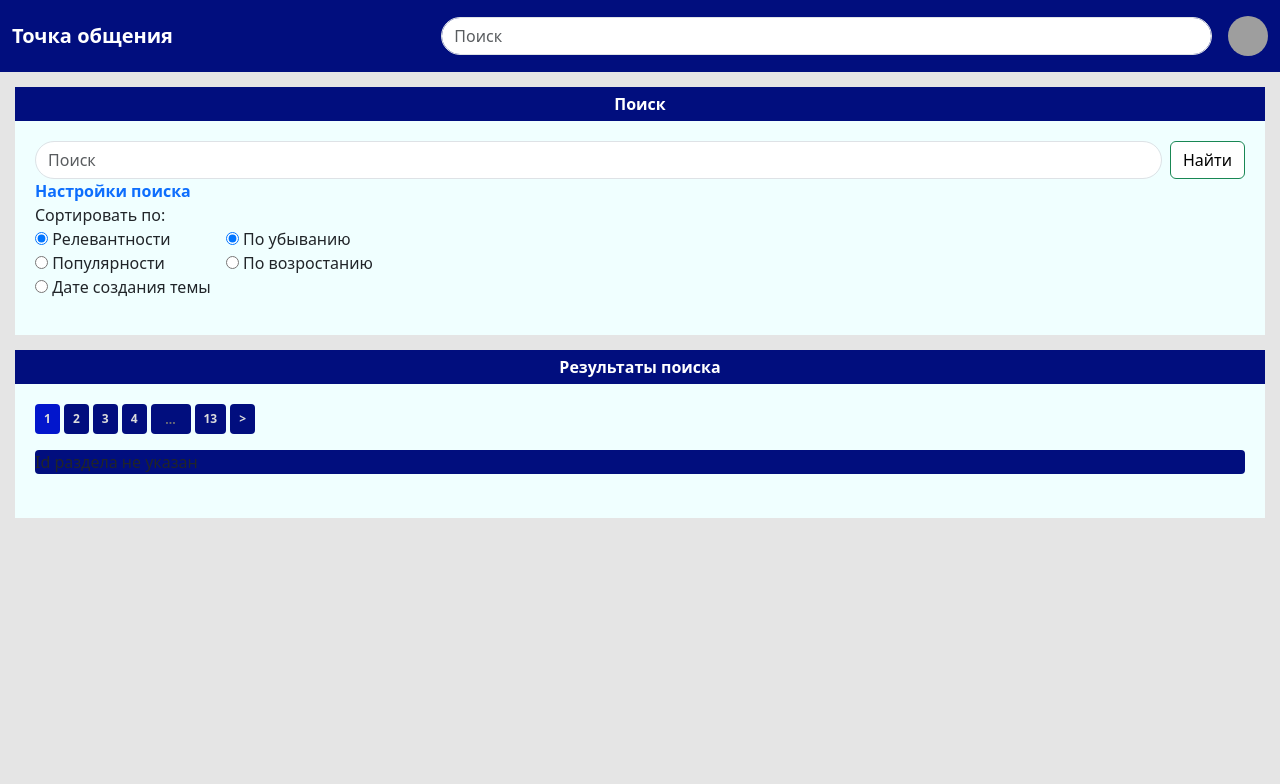
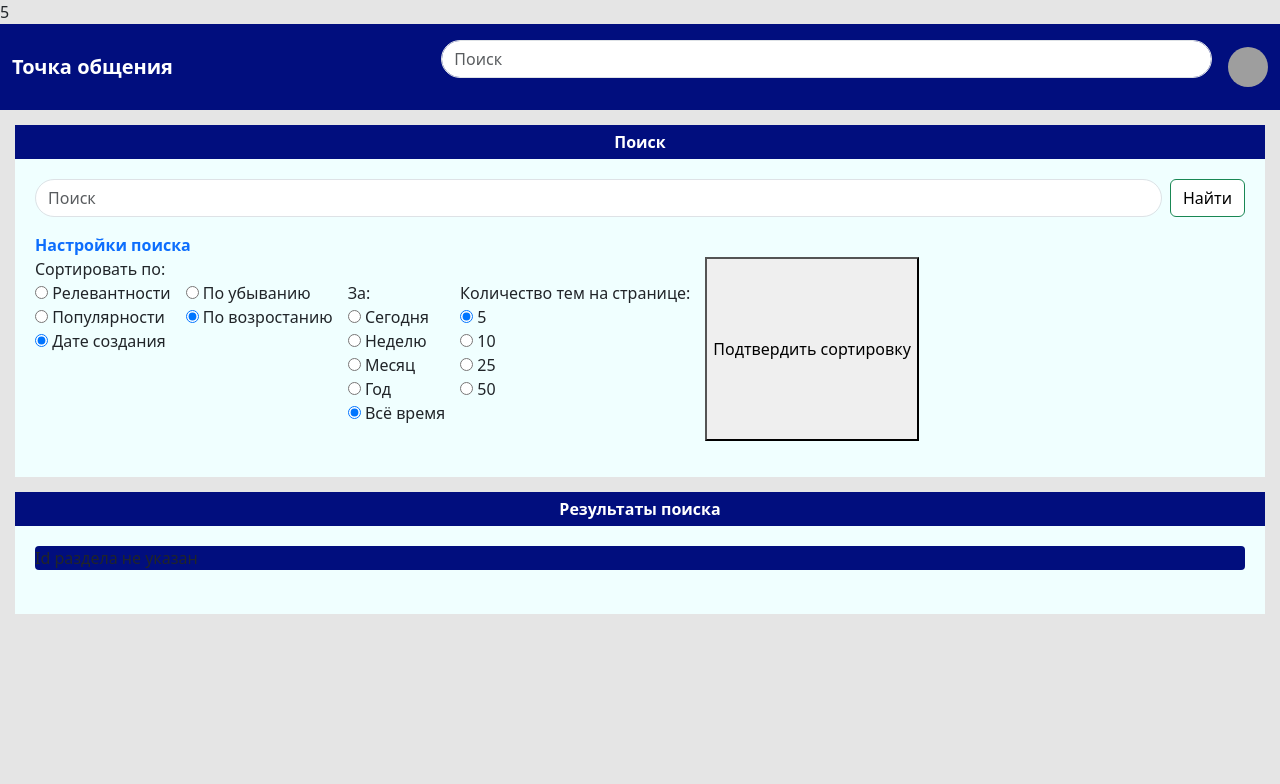
Before and after one commit to DaniilSamoilov/STP_htdocs, a PHP site: page /site/themes/index.php in a window 1280 px wide, after a click on "Настройки поиска". Shown: the top 784 px of the page. Run offline with PHP 8.4, Linux system fonts and the light colour scheme; grey boxes are pictures that could not be loaded.

Commit message:
Добавлена сортировка и фильтрация

```diff
--- a/site/themes/index.php
+++ b/site/themes/index.php
@@ -3,11 +3,20 @@ session_start();
 require_once("../scripts/connect_to_db.php");
 require_once("../scripts/get_user_info.php");
 
+$chapterid = isset($_GET['chapterid']) ? $_GET['chapterid'] : 0;
 // данные для пагинации
 $page = isset($_GET['page']) ? $_GET['page'] : 1;
-$limit_on_page = isset($_POST['$limit_on_page']) ? $_GET['$limit_on_page'] : 1;
+$limit_on_page = isset($_GET['limit_on_page']) ? $_GET['limit_on_page'] : 5;
+echo "$limit_on_page <br>";
 $offset = $limit_on_page * ($page - 1);
 //$count_pages количество страниц вычисляется ниже
+
+// данные фильтрации и сортировки
+// сначала устанавливаются из POST, а затем из COOKIE, чтобы при перелистывании страницы, настройки не сбивались
+$filter1 = isset($_GET['filter1']) ? $_GET['filter1'] : "all_time";
+$filter2 = isset($_GET['filter2']) ? $_GET['filter2'] : "creation-date";
+$filter3 = isset($_GET['filter3']) ? $_GET['filter3'] : "ascending";
+
 ?>
 
 
@@ -38,63 +47,93 @@ $offset = $limit_on_page * ($page - 1);
                 Настройки поиска
             </a>
             <div class="collapse" id="search-settings">
-                <form class="d-flex search-filter-container">
+                <form class="d-flex search-filter-container" action="./?chapterid=1&page=2" method="GET">
                     <ul>
                         <li>Сортировать по:</li>
                         <li>
-                            <input name="filter2" type="radio" id="relevance" value="relevance" checked>
+                            <input name="filter2" type="radio" id="relevance" value="relevance" <?php if ($filter2 == "relevance") echo "checked" ?>>
                             <label for="relevance">Релевантности</label>
                         </li>
                         <li>
-                            <input name="filter2" type="radio" id="popularity" value="popularity">
+                            <input name="filter2" type="radio" id="popularity" value="popularity" <?php if ($filter2 == "popularity") echo "checked" ?>>
                             <label for="popularity">Популярности</label>
                         </li>
                         <li>
-                            <input name="filter2" type="radio" id="creation-date" value="creation-date">
-                            <label for="creation-date">Дате создания темы</label>
+                            <input name="filter2" type="radio" id="creation-date" value="creation-date" <?php if ($filter2 == "creation-date") echo "checked" ?>>
+                            <label for="creation-date">Дате создания</label>
                         </li>
                     </ul>
                     <ul>
                         <br>
                         <li>
-                            <input name="filter3" type="radio" id="descending" value="descending" checked>
+                            <input name="filter3" type="radio" id="descending" value="descending" <?php if ($filter3 == "descending") echo "checked" ?>>
                             <label for="descending">По убыванию</label>
                         </li>
                         <li>
-                            <input name="filter3" type="radio" id="ascending" value="ascending">
+                            <input name="filter3" type="radio" id="ascending" value="ascending" <?php if ($filter3 == "ascending") echo "checked" ?>>
                             <label for="ascending">По возростанию</label>
                         </li>
                     </ul>
+                    <ul>
+                        <br>
+                        За:
+                        <li>
+                            <input name="filter1" type="radio" id="today" value="today" <?php if ($filter1 == "today") echo "checked" ?>>
+                            <label for="today">Сегодня</label>
+                        </li>
+                        <li>
+                            <input name="filter1" type="radio" id="week" value="week" <?php if ($filter1 == "week") echo "checked" ?>>
+                            <label for="week">Неделю</label>
+                        </li>
+                        <li>
+                            <input name="filter1" type="radio" id="month" value="month" <?php if ($filter1 == "month") echo "checked" ?>>
+                            <label for="month">Месяц</label>
+                        </li>
+                        <li>
+                            <input name="filter1" type="radio" id="year" value="year" <?php if ($filter1 == "year") echo "checked" ?>>
+                            <label for="year">Год</label>
+                        </li>
+                        <li>
+                            <input name="filter1" type="radio" id="all_time" value="all_time" <?php if ($filter1 == "all_time") echo "checked" ?>>
+                            <label for="all_time">Всё время</label>
+                        </li>
+                    </ul>
+                    <ul>
+                        <br>
+                        Количество тем на странице:
+                        <li>
+                            <input name="limit_on_page" type="radio" id="5" value="5" <?php if ($limit_on_page == "5") echo "checked" ?>>
+                            <label for="5">5</label>
+                        </li>
+                        <li>
+                            <input name="limit_on_page" type="radio" id="10" value="10" <?php if ($limit_on_page == "10") echo "checked" ?>>
+                            <label for="10">10</label>
+                        </li>
+                        <li>
+                            <input name="limit_on_page" type="radio" id="25" value="25" <?php if ($limit_on_page == "25") echo "checked" ?>>
+                            <label for="25">25</label>
+                        </li>
+                        <li>
+                            <input name="limit_on_page" type="radio" id="50" value="50" <?php if ($limit_on_page == "50") echo "checked" ?>>
+                            <label for="50">50</label>
+                        </li>
+                    </ul>
+                    <input type="hidden" name="chapterid" value="<?= $chapterid ?>">
+                    <input type="hidden" name="page" value="<?= $page ?>">
+                    <button type="submit">Подтвердить сортировку</button>
+
                 </form>
             </div>
         </div>
+
+        <?php
+
+        ?>
+
+
         <div class="head-container">Результаты поиска</div>
         <div class="forum-top-block">
-            <ul class="pagination">
-                <li class="pagination_item">
-                    <a class="pagination_link pagination_link--active" href="#">1</a>
-                </li>
-                <li class="pagination_item">
-                    <a class="pagination_link" href="#">2</a>
-                </li>
-                <li class="pagination_item">
-                    <a class="pagination_link" href="#">3</a>
-                </li>
-                <li class="pagination_item">
-                    <a class="pagination_link" href="#">4</a>
-                </li>
-                <li class="pagination_item">
-                    <input class="pagination_link pagination_link-choose-page" placeholder="...">
-                </li>
-                <li class="pagination_item">
-                    <a class="pagination_link" href="#">13</a>
-                </li>
-                <li class="pagination_item">
-                    <a class="pagination_link" href="#">></a>
-                </li>
-            </ul>
             <ul class="forum-section_list">
-
                 <?php
                 if (!isset($_GET['chapterid'])) {
                     echo "Id раздела не указан";
@@ -113,13 +152,57 @@ $offset = $limit_on_page * ($page - 1);
                         if ($count_posts == 0) {
                             echo "<p>Темы для данного раздела не найдены</p>";
                         } else {
-                            $sql = "SELECT * FROM `posts` WHERE `chapter_id` = '$chapterid' LIMIT $limit_on_page OFFSET $offset";
-                            $posts = $mysql->query($sql);
+                            //выбор какой sql-запрос задать в зависимости от сортировки
+                            $sort = "";
+                            switch ($filter1) {
+                                case 'today':
+                                    $sort .= "AND `date` >= NOW() - INTERVAL 1 DAY";
+                                    break;
+                                case 'week':
+                                    $sort .= "AND `date` >= NOW() - INTERVAL 1 WEEK";
+                                    break;
+                                case 'month':
+                                    $sort .= "AND `date` >= NOW() - INTERVAL 1 MONTH";
+                                    break;
+                                case 'year':
+                                    $sort .= "AND `date` >= NOW() - INTERVAL 1 YEAR";
+                                    break;
+                                case 'all_time':
+                                    $sort = "";
+                                    break;
+                            }
+                            $sort .= " ORDER BY ";
+                            switch ($filter2) {
+                                case 'relevance':
+                                    $sort .= "`visitors` / `rating`";
+                                    break;
+                                case 'popularity':
+                                    $sort .= "`visitors`";
+                                    break;
+                                case 'creation-date':
+                                    $sort .= "`date`";
+                                    break;
+                            }
+                            switch ($filter3) {
+                                case 'descending':
+                                    $sort .= " DESC";
+                                    break;
+                                case 'ascending':
+                                    break;
+                            }
 
-                ?><ul class="forum-section_list"><?php
-                                                    while ($post = $posts->fetch_assoc()) {
-                                                        $user = get_user_by_id($mysql, $post['autor_id']);
-                                                    ?>
+                            //
+                            $sql = "SELECT * FROM `posts` WHERE `chapter_id` = '$chapterid' " . $sort . " LIMIT $limit_on_page OFFSET $offset";
+                            if (!$posts = $mysql->query($sql)) {
+                                echo "Ошибка запроса БД";
+                                exit();
+                            }
+                ?>
+                            <ul class="forum-section_list">
+                                <?php
+                                while ($post = $posts->fetch_assoc()) {
+                                    $user = get_user_by_id($mysql, $post['autor_id']);
+                                ?>
 
                                     <ul class="forum-section_item">
                                         <div class="forum-section_col-1">
@@ -151,51 +234,57 @@ $offset = $limit_on_page * ($page - 1);
                                         </div>
                                     </ul>
                                 <?php
-                                                    }
+                                }
                                 ?>
-                            </ul><?php
-                                    ?>
+                            </ul>
                             <ul class="pagination">
                                 <li class="pagination_item">
-                                    <a class="pagination_link" href="?chapterid=<?= $_GET['chapterid'] ?>&page=1">
-                                        <<< /a>
+                                    <a class="pagination_link" href="?filter2=<?= $filter2 ?>&filter3=<?= $filter3 ?>&filter1=<?= $filter1 ?>&limit_on_page=<?= $limit_on_page ?>&chapterid=<?= $chapterid ?>&page=1">
+                                        << </a>
                                 </li>
 
                                 <?php
                                 if ($page == 1) {
                                 ?>
                                     <li class="pagination_item">
-                                        <a class="pagination_link pagination_link--active" href="*">1</a>
+                                        <a class="pagination_link pagination_link--active" href="#">1</a>
                                     </li>
                                     <li class="pagination_item">
-                                        <a class="pagination_link" href="?chapterid=<?= $_GET['chapterid'] ?>&page=2">2</a>
+                                        <a class="pagination_link" href="?filter2=<?= $filter2 ?>&filter3=<?= $filter3 ?>&filter1=<?= $filter1 ?>&limit_on_page=<?= $limit_on_page ?>&chapterid=<?= $chapterid ?>&page=2">
+                                            2</a>
                                     </li>
                                 <?php
                                 } elseif ($page == $count_pages) {
                                 ?>
                                     <li class="pagination_item">
-                                        <a class="pagination_link" href="?chapterid=<?= $_GET['chapterid'] ?>&page=<?= $page - 1; ?>"><?= $page - 1; ?></a>
+                                        <a class="pagination_link" href="?filter2=<?= $filter2 ?>&filter3=<?= $filter3 ?>&filter1=<?= $filter1 ?>&limit_on_page=<?= $limit_on_page ?>&chapterid=<?= $chapterid ?>&page=<?= $page - 1; ?>">
+                                            <?= $page - 1; ?></a>
                                     </li>
                                     <li class="pagination_item">
-                                        <a class="pagination_link pagination_link--active" href="?chapterid=<?= $_GET['chapterid'] ?>&page=<?= $page; ?>"><?= $page; ?></a>
+                                        <a class="pagination_link pagination_link--active" href="#">
+                                            <?= $page; ?></a>
                                     </li>
                                 <?php
                                 } else {
                                 ?>
                                     <li class="pagination_item">
-                                        <a class="pagination_link" href="?chapterid=<?= $_GET['chapterid'] ?>&page=<?= $page - 1; ?>"><?= $page - 1; ?></a>
+                                        <a class="pagination_link" href="?filter2=<?= $filter2 ?>&filter3=<?= $filter3 ?>&filter1=<?= $filter1 ?>&limit_on_page=<?= $limit_on_page ?> &chapterid=<?= $chapterid ?>&page=<?= $page - 1; ?>">
+                                            <?= $page - 1; ?></a>
                                     </li>
                                     <li class="pagination_item">
-                                        <a class="pagination_link pagination_link--active" href="?chapterid=<?= $_GET['chapterid'] ?>&page=<?= $page; ?>"><?= $page; ?></a>
+                                        <a class="pagination_link pagination_link--active" href="#">
+                                            <?= $page; ?></a>
                                     </li>
                                     <li class="pagination_item">
-                                        <a class="pagination_link pagination_link--active" href="?chapterid=<?= $_GET['chapterid'] ?>&page=<?= $page + 1; ?>"><?= $page + 1; ?></a>
+                                        <a class="pagination_link" href="?filter2=<?= $filter2 ?>&filter3=<?= $filter3 ?>&filter1=<?= $filter1 ?>&limit_on_page=<?= $limit_on_page ?>&chapterid=<?= $chapterid ?>&page=<?= $page + 1; ?>">
+                                            <?= $page + 1; ?></a>
                                     </li>
                                 <?php
                                 }
                                 ?>
                                 <li class="pagination_item">
-                                    <a class="pagination_link" href="?chapterid=<?= $_GET['chapterid'] ?>&page=<?= $count_pages ?>">>></a>
+                                    <a class="pagination_link" href="?filter2=<?= $filter2 ?>&filter3=<?= $filter3 ?>&filter1=<?= $filter1 ?>&limit_on_page=<?= $limit_on_page ?>&chapterid=<?= $chapterid ?>&page=<?= $count_pages ?>">
+                                        >></a>
                                 </li>
                             </ul>
                 <?php
--- a/site/themes/scripts/create.php
+++ b/site/themes/scripts/create.php
@@ -27,6 +27,6 @@ if (!$mysql->query($sql)) {
     header('Location: ../create.php');
     exit();
 } else {
-    $_SESSION['message'] = "Тема успешно создана";
-    header('Location: ../this_theme.php&post_id=$postid');
+    header('Location: ../this_post?post_id=' . $post_id);
+    exit();
 }
```
